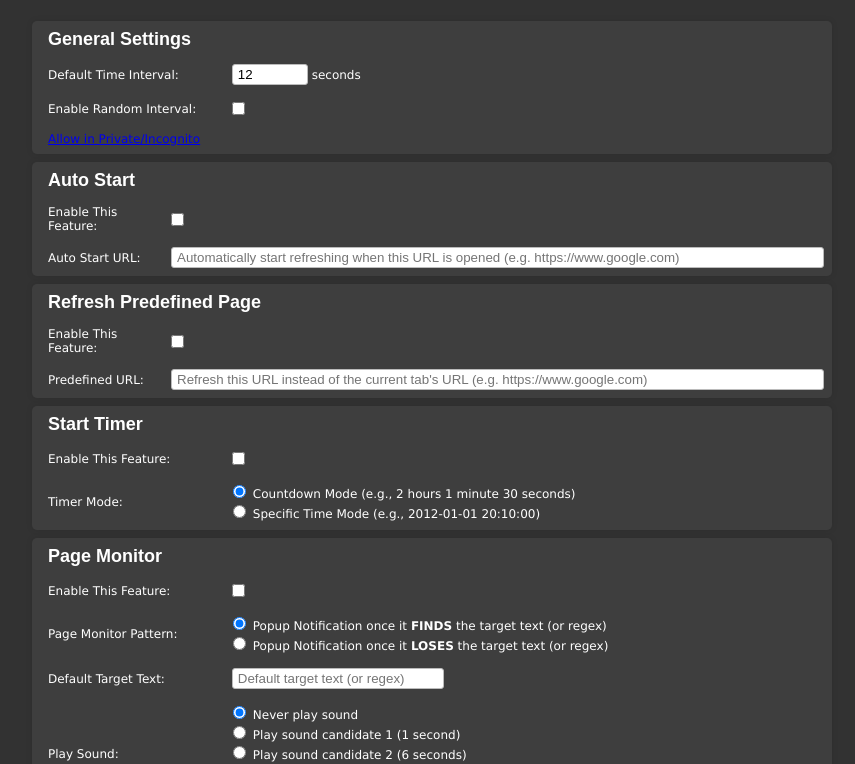
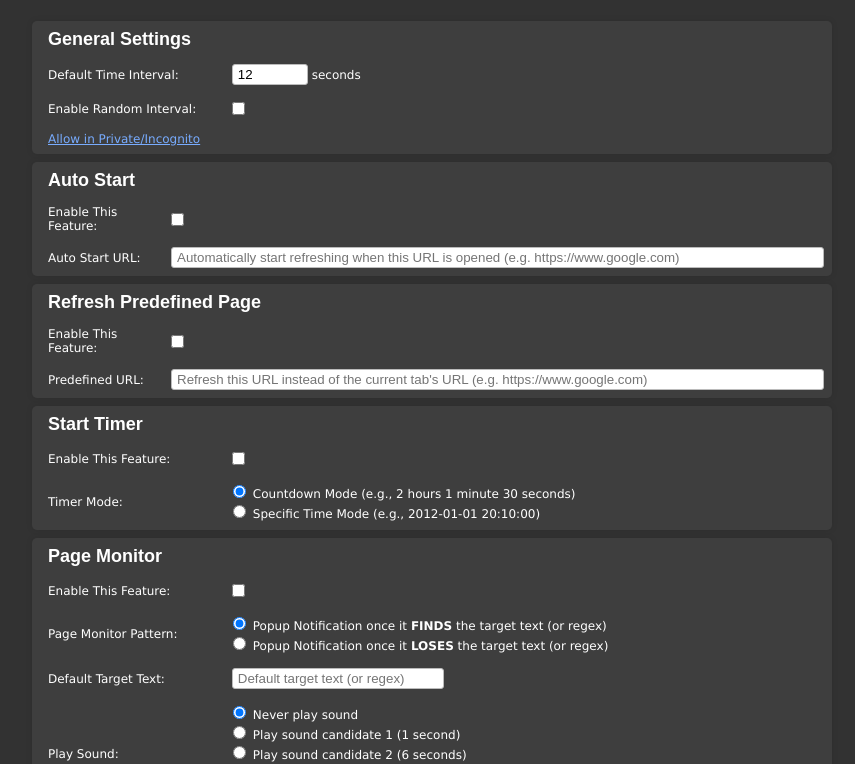
Before and after one commit to MARKOEN500/autorefreshplusdark, a browser extension: page options.html in a window 1280 px wide. Shown: the part 44-808 px from the top of the page, without its empty margins (208-1063 px from the left). Drawn offline with Linux system fonts and the light colour scheme.

Commit message:
Hyperlinks color change

```diff
--- a/options.html
+++ b/options.html
@@ -49,7 +49,33 @@ fieldset {
 			<td><input type="checkbox" name="randomTime" id="randomTime"></td>
 			</tr>
 			<tr><td colspan="2">&nbsp;</td></tr>
-			<tr><td><a id="incognito" href="chrome://extensions/?id=ohfjpkccecpdfkpmfocndhepolhljfhg" target="_blank">Allow in Private/Incognito</a></td></tr>
+
+			<tr>
+			<td>
+			<style>
+			/* unvisited link */
+			a:link {
+			color: #78acff;
+			}
+
+			/* visited link */
+			a:visited {
+			color: #e6e6e6;
+			}
+
+			/* mouse over link */
+			a:hover {
+			color: #9cc2ff;
+			}
+
+			/* selected link */
+			a:active {
+			color: #2b7dff;
+			}
+			</style>
+			<a id="incognito" href="chrome://extensions/?id=ohfjpkccecpdfkpmfocndhepolhljfhg" target="_blank">Allow in Private/Incognito</a>
+			</td>
+			</tr>
 
 		</tbody></table>
 		</div>
```
